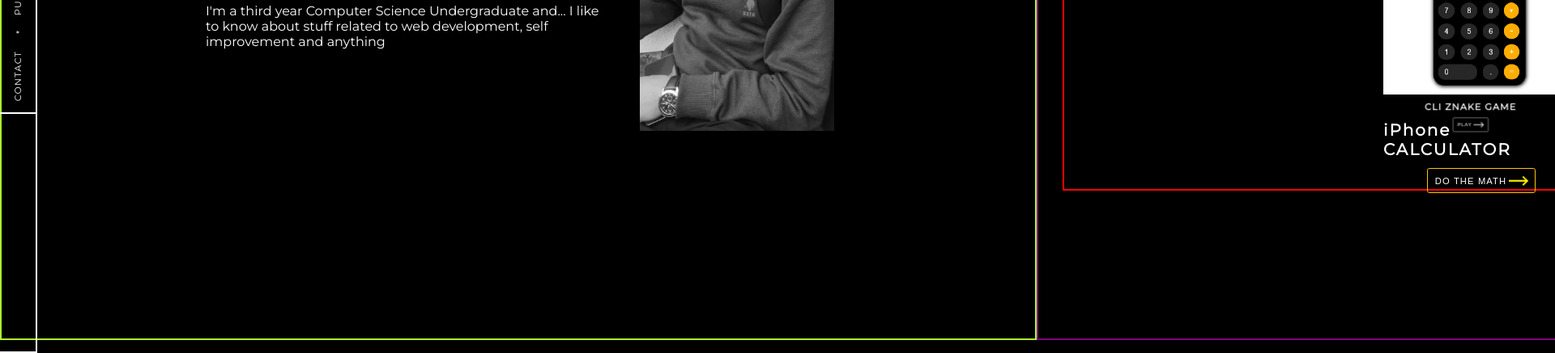
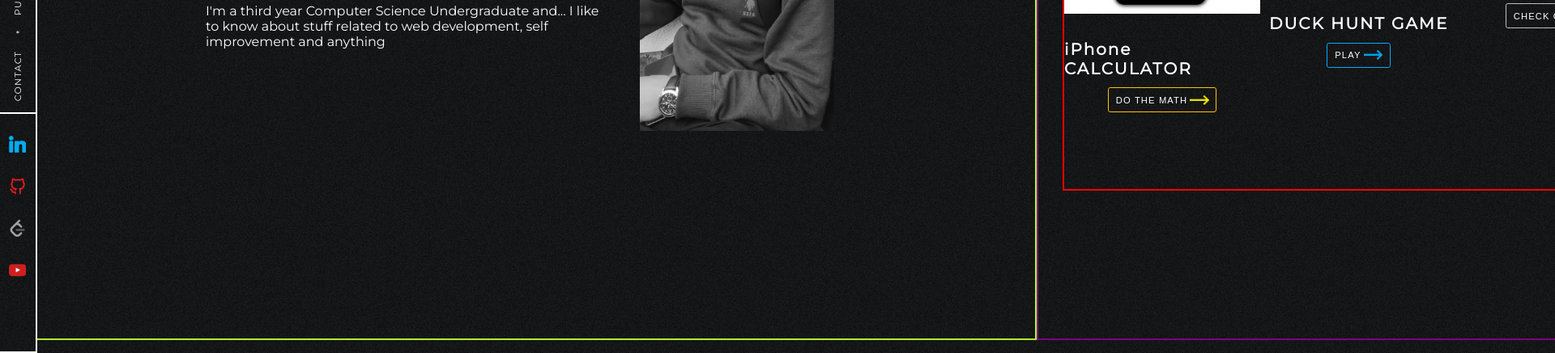
Before and after one commit to saksham-chaturvedii/SAKSHAM, a plain HTML site: page index.html in a window 1280 px wide. Shown: the part 363-800 px from the top of the page at 81% size, 1920 px wide, since content can reach past the window. Drawn offline with Linux system fonts and the light colour scheme; files whose address does not match are found by name.

Commit message:
url edit

```diff
--- a/style.css
+++ b/style.css
@@ -17,7 +17,7 @@ body{
     padding: 0%;
     overflow-x: scroll;
     overflow-y: hidden;
-    background-image: url('./assets/background.png');
+    background-image: url('./assets/imagez/background.png');
     background-color:black;
     background-repeat: repeat;
     color: white;
@@ -43,7 +43,7 @@ body{
 } */
 .container
 {
-    background-image: url('./assets/background.png');
+    background-image: url('./assets/imagez/background.png');
     display: flex;
     flex-direction: column;
     border: 2px solid white;
@@ -138,20 +138,20 @@ body{
 }
 .linkedin
 {
-    background-image: url('./assets/linkedin.png');
+    background-image: url('./assets/imagez/linkedin.png');
 }
 .github
 {
-    background-image: url('./assets/github.png');
+    background-image: url('./assets/imagez/github.png');
 
 }
 .leetcode
 {
-    background-image: url('./assets/leetcode.png');
+    background-image: url('./assets/imagez/leetcode.png');
 }
 .youtube
 {
-    background-image: url('./assets/youtube.png');
+    background-image: url('./assets/imagez/youtube.png');
 }
 .header_banner
 {
@@ -294,11 +294,11 @@ header
     color: rgb(255, 196, 0);
     cursor: default;
 } */
-.calculator-card
+/* .calculator-card
 {
     visibility: visible;
     transform: translateX(394px) translateY(100px) translateX(0px) translateX(0px) translateZ(0px);
-}
+} */
 .b
 {
     display: flex;
@@ -322,29 +322,29 @@ header
     transition: all 0.3s ease;
     transform: scale(1.05);
 }
-.duckHunt-card
+/* .duckHunt-card
 {
     transform: translateX(394px) translateY(100px) translateX(362px) translateZ(-200px);
     z-index: -1;
     opacity: 0.6;
     visibility: visible;
-}
+} */
 .duckHunt_button
 {
     border: 1px solid rgb(0, 174, 255);
 }
-.HypnoHour-card
+/* .HypnoHour-card
 {
     transform: translateX(394px) translateY(100px) translateX(824px) translateZ(-400px);
     z-index: -2;
     opacity: 0.2;
     visibility: visible;
-}
+} */
 .hypnoHour, .znakeGame
 {
     border: 1px solid rgb(192, 192, 192);
 }
-.znakeGame-card
+/* .znakeGame-card
 {
     transform: translateX(394px) translateY(100px) translateX(-824px) translateZ(-400px);
     z-index: -2;
@@ -357,7 +357,7 @@ header
     z-index: -1;
     opacity: 0.6;
     visibility: visible;
-}
+} */
 .devsnest
 {
     border: 1px solid rgb(157, 114, 214);
```
